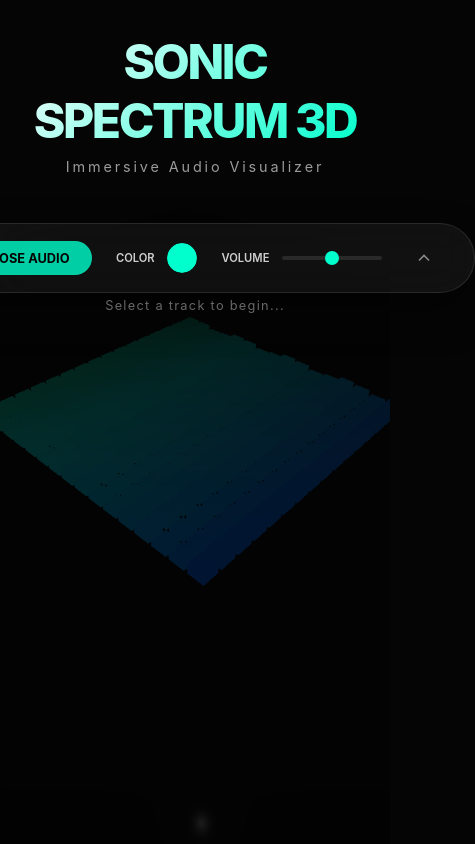
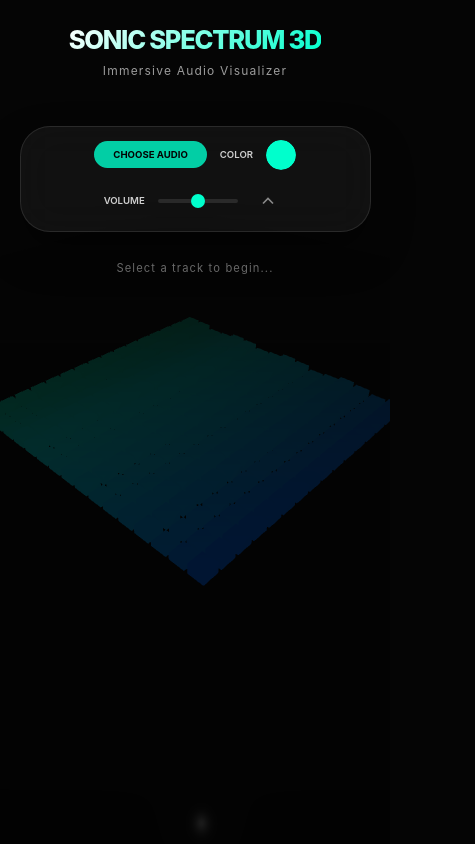
Before and after one commit to Cristian-F-M/3d-audio-visualizer, a website built with Vite: page index.html in a window 390 px wide. Shown: the whole page, 475 px wide, since content can reach past the window. Built offline with nearby package versions, Linux system fonts and the light colour scheme; animation ran at ten frames a second.

Commit message:
Make page responsive

```diff
--- a/src/style.css
+++ b/src/style.css
@@ -219,6 +219,74 @@ input[type="color"]::-webkit-color-swatch {
   }
 }
 
+/* Responsive Design */
+@media (max-width: 768px) {
+  .ui-overlay {
+    padding: 1.5rem 1rem;
+    gap: 1.5rem;
+  }
+
+  header {
+    margin-bottom: 1.5rem;
+  }
+
+  h1 {
+    font-size: 2rem;
+  }
+
+  header p {
+    font-size: 0.75rem;
+    letter-spacing: 0.1em;
+  }
+
+  .controls {
+    flex-wrap: wrap;
+    justify-content: center;
+    gap: 1rem;
+    padding: 1rem 1.5rem;
+    border-radius: 30px;
+    width: auto;
+    max-width: 90vw;
+  }
+
+  .control-group {
+    flex: 0 1 auto;
+  }
+
+  input[type="range"] {
+    width: 80px;
+  }
+
+  .button {
+    padding: 0.5rem 1.2rem;
+    font-size: 0.75rem;
+  }
+
+  #controls-panel.minimized {
+    transform: translateY(-90%) scale(0.6);
+  }
+}
+
+@media (max-width: 480px) {
+  h1 {
+    font-size: 1.6rem;
+  }
+
+  .controls {
+    gap: 0.8rem;
+    padding: 0.8rem 1.2rem;
+  }
+
+  .control-group label {
+    font-size: 0.6rem;
+  }
+
+  .status {
+    font-size: 0.7rem;
+    text-align: center;
+  }
+}
+
 @keyframes fadeInUp {
   from {
     opacity: 0;
```
